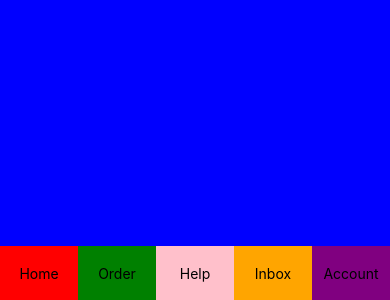
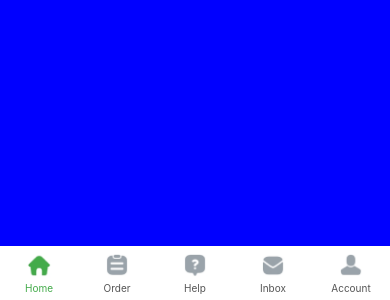
Before and after one commit to erlanggajatikusuma/clone-gojek-app, a React Native app: screen / in a window 390 px wide. Shown: the part 544-844 px from the top of the page. Built offline with nearby package versions, Linux system fonts and the light colour scheme.

Commit message:
button navigation

```diff
--- a/App.js
+++ b/App.js
@@ -1,5 +1,10 @@
 import React from 'react';
-import {View, StyleSheet, Text} from 'react-native';
+import {View, StyleSheet, Text, Image} from 'react-native';
+import iconHome from './src/assets/icon/home-active.png';
+import iconOrder from './src/assets/icon/order.png';
+import iconHelp from './src/assets/icon/help.png';
+import iconInbox from './src/assets/icon/inbox.png';
+import iconAccount from './src/assets/icon/account.png';
 
 const App = () => {
   return (
@@ -7,50 +12,35 @@ const App = () => {
       {/* <Text style={styles.welcome}>Clone Gojek App</Text> */}
       <View style={styles.content} />
       <View style={styles.bottom}>
-        <View
-          style={{
-            backgroundColor: 'red',
-            flex: 1,
-            alignItems: 'center',
-            justifyContent: 'center',
-          }}>
-          <Text>Home</Text>
+        <View style={{flex: 1, alignItems: 'center', justifyContent: 'center'}}>
+          <Image style={{width: 26, height: 26}} source={iconHome} />
+          <Text style={{fontSize: 10, marginTop: 4, color: '#43AB4A'}}>
+            Home
+          </Text>
         </View>
-        <View
-          style={{
-            backgroundColor: 'green',
-            flex: 1,
-            alignItems: 'center',
-            justifyContent: 'center',
-          }}>
-          <Text>Order</Text>
+        <View style={{flex: 1, alignItems: 'center', justifyContent: 'center'}}>
+          <Image style={{width: 26, height: 26}} source={iconOrder} />
+          <Text style={{fontSize: 10, color: '#545454', marginTop: 4}}>
+            Order
+          </Text>
         </View>
-        <View
-          style={{
-            backgroundColor: 'pink',
-            flex: 1,
-            alignItems: 'center',
-            justifyContent: 'center',
-          }}>
-          <Text>Help</Text>
+        <View style={{flex: 1, alignItems: 'center', justifyContent: 'center'}}>
+          <Image style={{width: 26, height: 26}} source={iconHelp} />
+          <Text style={{fontSize: 10, color: '#545454', marginTop: 4}}>
+            Help
+          </Text>
         </View>
-        <View
-          style={{
-            backgroundColor: 'orange',
-            flex: 1,
-            alignItems: 'center',
-            justifyContent: 'center',
-          }}>
-          <Text>Inbox</Text>
+        <View style={{flex: 1, alignItems: 'center', justifyContent: 'center'}}>
+          <Image style={{width: 26, height: 26}} source={iconInbox} />
+          <Text style={{fontSize: 10, color: '#545454', marginTop: 4}}>
+            Inbox
+          </Text>
         </View>
-        <View
-          style={{
-            backgroundColor: 'purple',
-            flex: 1,
-            alignItems: 'center',
-            justifyContent: 'center',
-          }}>
-          <Text>Account</Text>
+        <View style={{flex: 1, alignItems: 'center', justifyContent: 'center'}}>
+          <Image style={{width: 26, height: 26}} source={iconAccount} />
+          <Text style={{fontSize: 10, color: '#545454', marginTop: 4}}>
+            Account
+          </Text>
         </View>
       </View>
     </View>
@@ -60,7 +50,7 @@ const App = () => {
 const styles = StyleSheet.create({
   container: {
     flex: 1,
-    backgroundColor: '#F5FCFF',
+    backgroundColor: 'white',
   },
   content: {
     flex: 1,
@@ -68,7 +58,6 @@ const styles = StyleSheet.create({
   },
   bottom: {
     height: 54,
-    backgroundColor: 'yellow',
     flexDirection: 'row',
   },
 });
```
